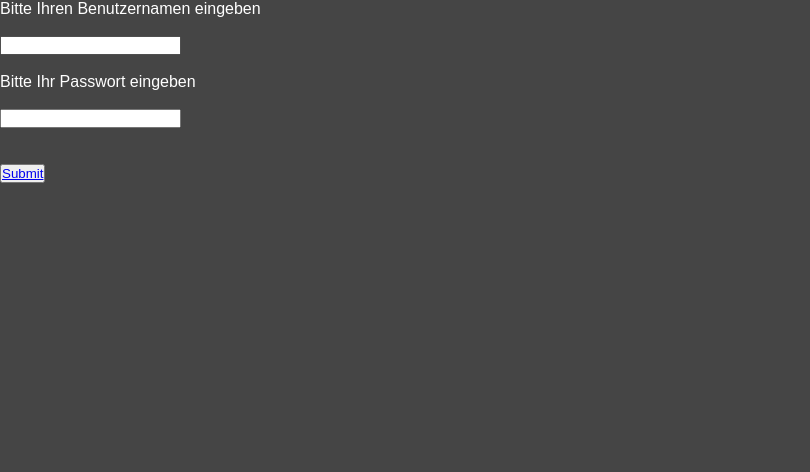
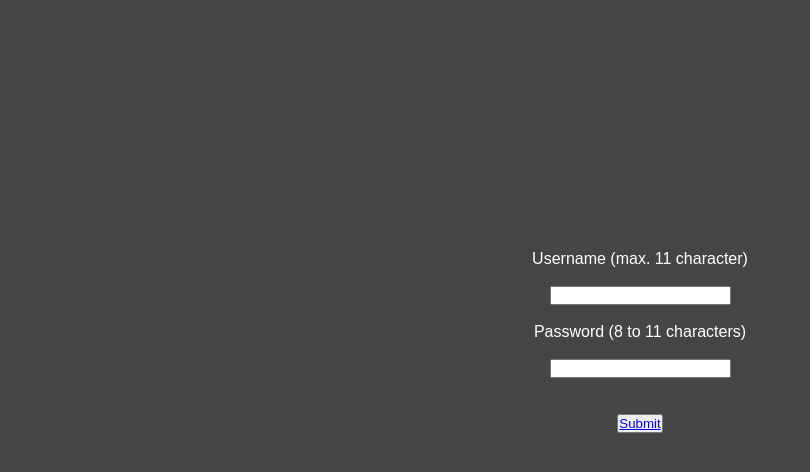
Before and after one commit to TsukiYami/Web-development, a plain HTML site: page src/login.html in a window 1280 px wide. Shown: the whole page, without its empty margins (0-810 px from the left). Drawn offline with Linux system fonts and the light colour scheme.

Commit message:
design changes

```diff
--- a/src/css/styles.css
+++ b/src/css/styles.css
@@ -16,6 +16,13 @@ body {
     color: black;
 }
 
+/*Account Login*/
+.logincenter {
+    margin-top: 250px;
+    text-align: center;
+}
+
+/*Site 1*/
 /* Navbar */
 .navbar {
     position: relative;
--- a/src/login.html
+++ b/src/login.html
@@ -3,27 +3,26 @@
     <head>
         <link rel="stylesheet" href="css/styles.css">
         <meta charset="UTF-8">
-        <meta http-equiv="X-UA-Compatible" content="IE=edge">
         <meta name="viewport" content="width=device-width, initial-scale=1.0">
         <title>Account Login</title>
     </head>
-    <body>
-        <div class="center">
+    <body class="logincenter">
+        <div>
             <form action="">
-                <label for="fname">Bitte Ihren Benutzernamen eingeben</label>
+                <label for="fname">Username (max. 11 character)</label>
                 <br>
                 <br>
-                <input type="text" id="fname">
+                <input type="text" id="fname" maxlength="11">
                 <br>
                 <br>
-                <label for="password">Bitte Ihr Passwort eingeben</label>
+                <label for="password">Password (8 to 11 characters)</label>
                 <br>
                 <br>
-                <input type="password" id="password">
+                <input type="password" id="password" maxlength="11" minlength="8">
                 <br>
                 <br>
                 <br>
-                <button type="submit"><a id="submit" href="index.html">Submit</a></button>
+                <button type="submit"><a id="submit" href="main.html">Submit</a></button>
             </form>
         </div>
         <script>
```
